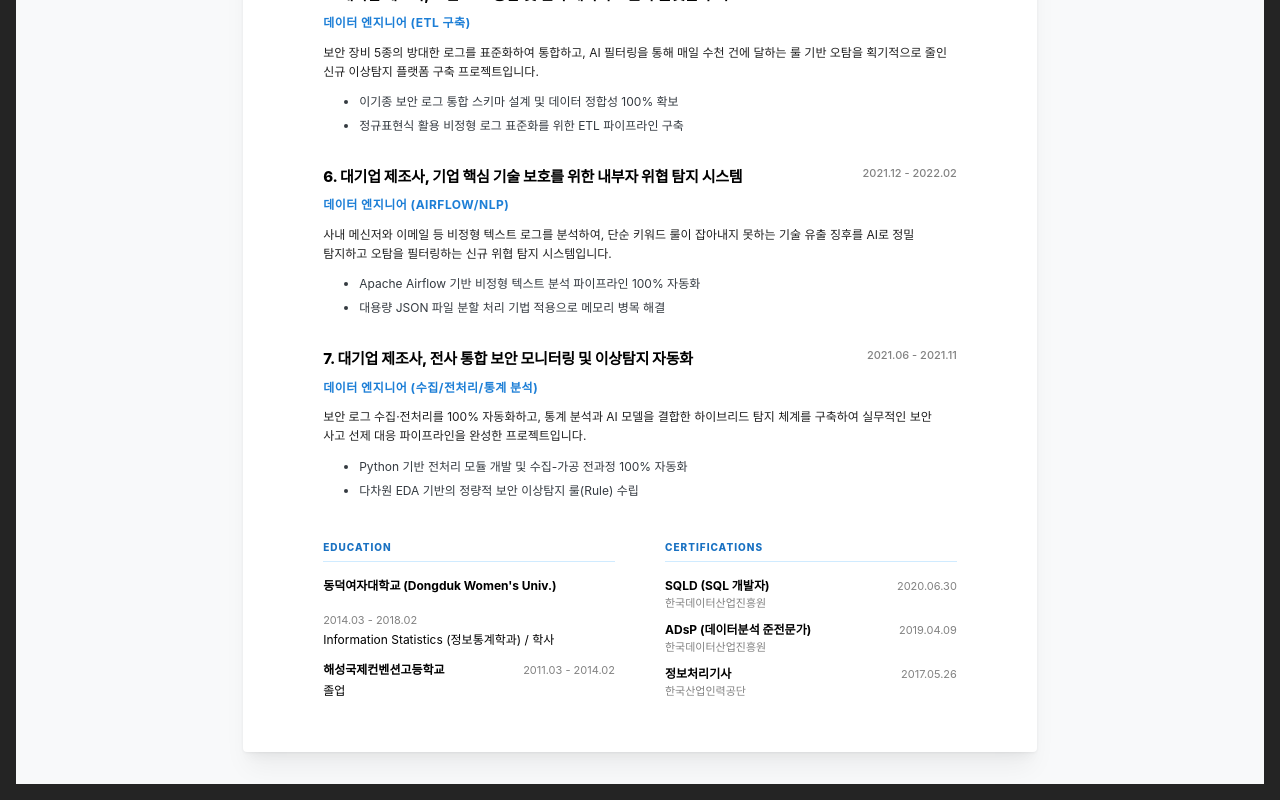
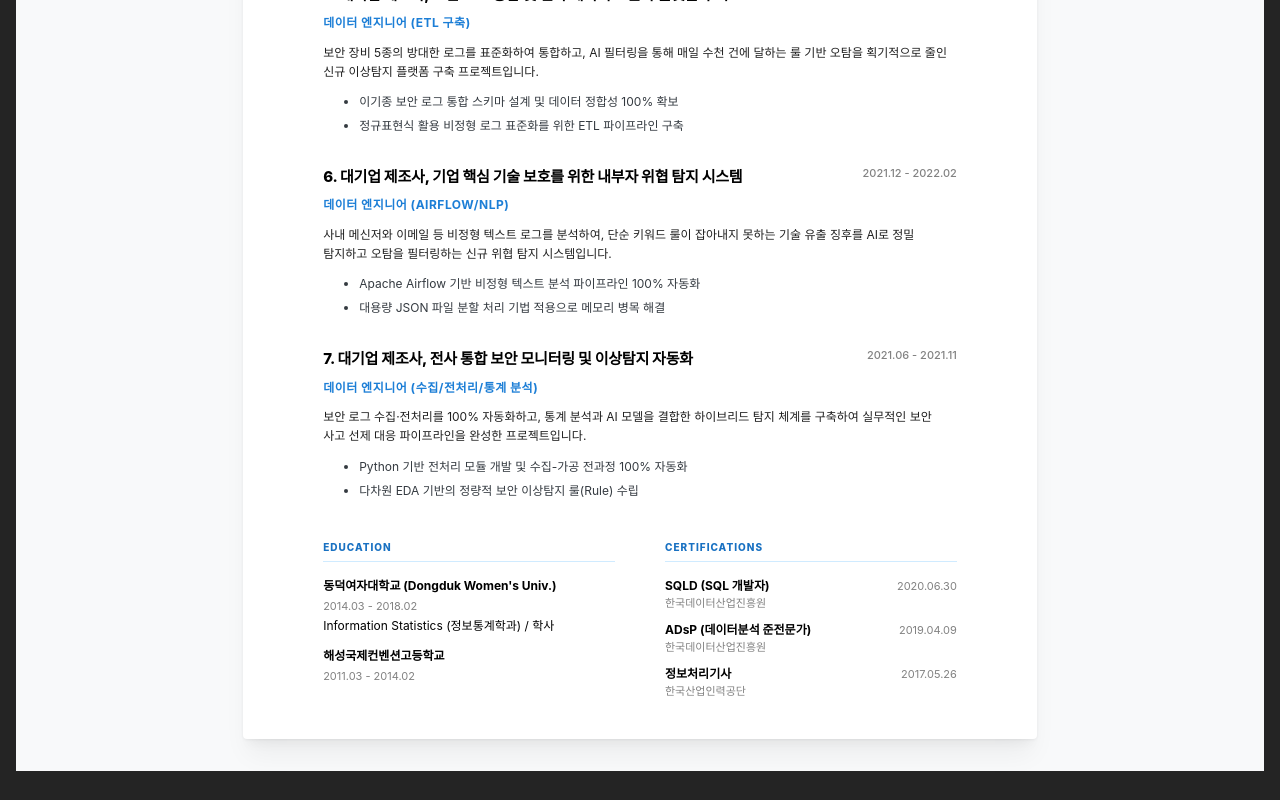
Before and after one commit to jisxo/jisxo-portfolio, a Next.js app: page /resume in a window 1280 px wide. Shown: the part 2049-2849 px from the top of the page. Built offline with nearby package versions, Linux system fonts and the light colour scheme; no server answers.

Commit message:
Fix: Sync education formatting and remove high school degree

```diff
--- a/src/app/resume/page.tsx
+++ b/src/app/resume/page.tsx
@@ -160,10 +160,8 @@ export default function ResumePage() {
                         <SectionTitle title="Education" />
                         {education.map((edu, idx) => (
                             <Box key={idx} mb="sm">
-                                <Group justify="space-between" align="baseline" mb={2}>
-                                    <Text fw={700} fz={12}>{edu.school}</Text>
-                                    <Text fz={11} c="dimmed">{edu.period}</Text>
-                                </Group>
+                                <Text fw={700} fz={12} mb={2}>{edu.school}</Text>
+                                <Text fz={11} c="dimmed" mb={2}>{edu.period}</Text>
                                 <Text fz={12}>{edu.degree}</Text>
                             </Box>
                         ))}
--- a/src/data/resume/education.ts
+++ b/src/data/resume/education.ts
@@ -8,7 +8,6 @@ export const educationData: Education[] = [
     },
     {
         school: '해성국제컨벤션고등학교',
-        degree: '졸업',
         period: '2011.03 - 2014.02'
     }
 ];
--- a/src/data/resume/types.ts
+++ b/src/data/resume/types.ts
@@ -18,7 +18,7 @@ export interface Experience {
 
 export interface Education {
     school: string;
-    degree: string;
+    degree?: string;
     period: string;
 }
 
```
